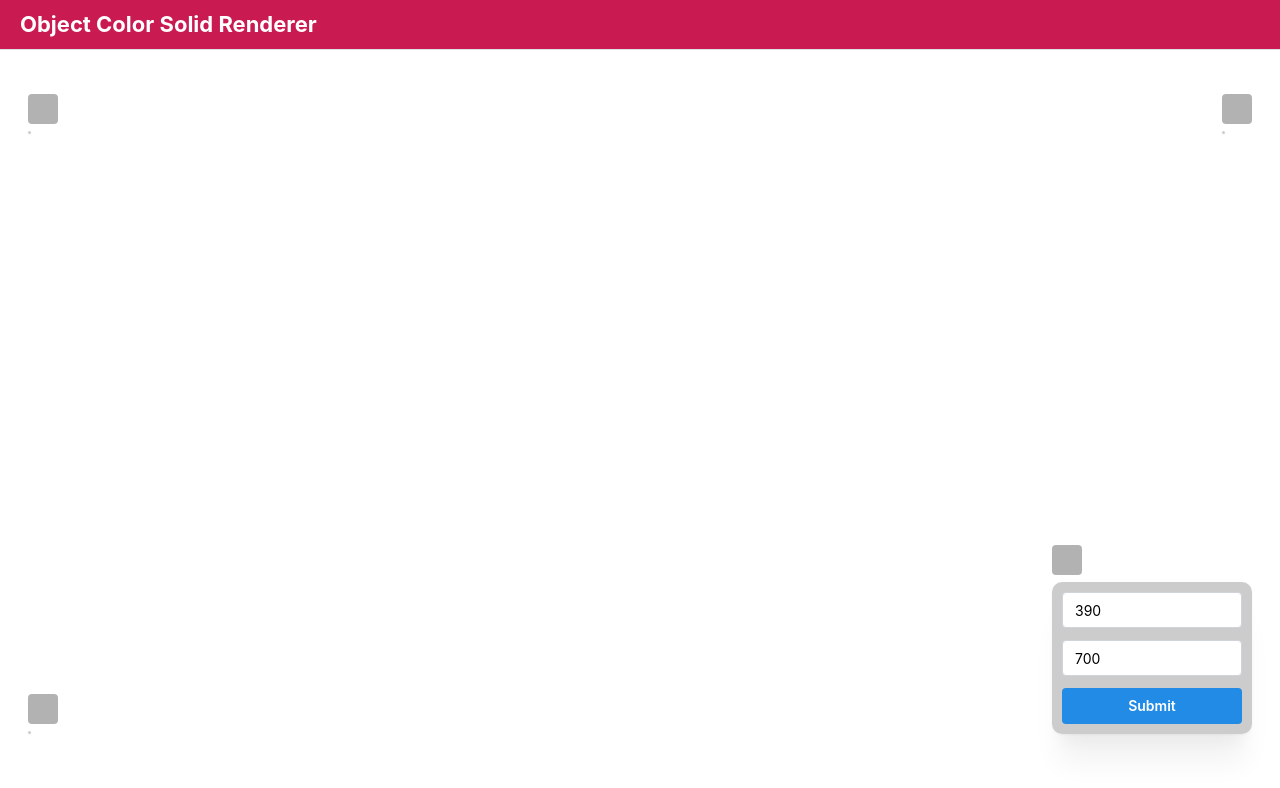
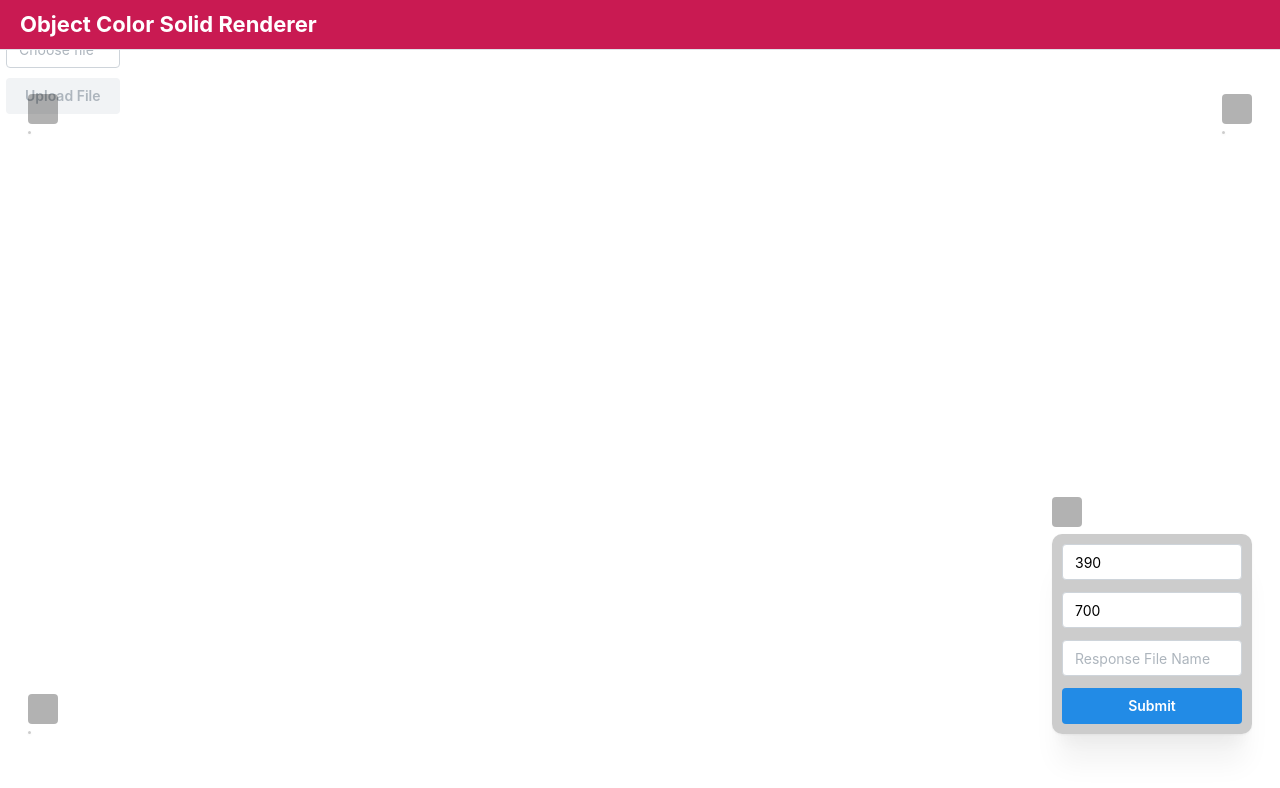
Before and after one commit to Zackoon/ObjectColorSolidRenderer, a React (Vite) app in the folder frontend/: page / in a window 1280 px wide. Both pictures are taken after a click on the button 1236 px from the left and 709 px from the top of the page. Shown: the top 788 px of the page. Built offline with nearby package versions, Linux system fonts and the light colour scheme; no server answers; some icons are missing.

Commit message:
added file upload

```diff
--- a/frontend/src/components/AppLayout.tsx
+++ b/frontend/src/components/AppLayout.tsx
@@ -1,49 +1,28 @@
-import { AppShell, Container, Grid, useMantineTheme, Text, Title, Skeleton, Stack, MantineTheme } from "@mantine/core";
+// AppLayout.tsx
+
+import { AppShell, Container, Grid, useMantineTheme, Title, Stack, MantineTheme } from "@mantine/core";
 import ObjectColorSolid from "./ObjectColorSolid";
 import SliceDisplay from "./SliceDisplay/SliceDisplay";
 import GraphDisplay from "./GraphDisplay/GraphDisplay";
 import { createContext, Dispatch, ReactNode, SetStateAction, useContext, useEffect, useState } from "react";
 import React from 'react';
 
-
-    // console.log(
-    //     fetch('/ocs/helloworld')
-    //     .then((response) => response.json())
-    //     .then((data) => console.log(data))
-    //     .catch((error) => console.error('Error:', error))
-    // );
-
-    // const params = new URLSearchParams({
-    //     start: '10',
-    //     end: '20',
-    //   });
-
-    // console.log(
-    //     fetch(`/ocs/range?${params.toString()}`)
-    //     .then((response) => response.json())
-    //     .then((data) => console.log(data))
-    //     .catch((error) => console.error('Error:', error))
-    // );
-
 const getWindowDimensions = () => {
-    const { innerWidth: width, innerHeight: height } = window
-    return {
-        width,
-        height
-    }
-}
+    const { innerWidth: width, innerHeight: height } = window;
+    return { width, height };
+};
 
 const useWindowDimensions = () => {
     const [windowDimensions, setWindowDimensions] = useState(getWindowDimensions());
     useEffect(() => {
         const handleResize = () => {
-            setWindowDimensions(getWindowDimensions())
-        }
-        window.addEventListener("resize", handleResize)
-        return () => window.removeEventListener("resize", handleResize)
-    }, [])
-    return windowDimensions
-}
+            setWindowDimensions(getWindowDimensions());
+        };
+        window.addEventListener("resize", handleResize);
+        return () => window.removeEventListener("resize", handleResize);
+    }, []);
+    return windowDimensions;
+};
 
 const OCSStyle: React.CSSProperties = {
   position: 'absolute',
@@ -55,47 +34,47 @@ const OCSStyle: React.CSSProperties = {
   justifyContent: 'center',
   alignItems: 'center',
   zIndex: 1,
-}
+};
 
-const headerStyle = (theme: MantineTheme) => {
-  return {
+const headerStyle = (theme: MantineTheme) => ({
   backgroundColor: theme.colors.myColor[7],
   color: 'white',
   display: 'flex',
   alignItems: 'center',
-  }
-}
+});
 
 type AppContextType = {
-  height: number,
-  sliceDimension: number,
-  setSliceDimension: Dispatch<SetStateAction<number>>,
+  height: number;
+  sliceDimension: number;
+  setSliceDimension: Dispatch<SetStateAction<number>>;
   conePeaks: {
-    sConePeak: number,
-    mConePeak: number,
-    lConePeak: number,
-  },
+    sConePeak: number;
+    mConePeak: number;
+    lConePeak: number;
+  };
   setConePeaks: Dispatch<SetStateAction<{
-    sConePeak: number,
-    mConePeak: number,
-    lConePeak: number,
-  }>>,
-  submitSwitch: number,
-  setSubmitSwitch: Dispatch<SetStateAction<number>>,
-  coneResponseType: string,
-  setConeResponseType: Dispatch<SetStateAction<string>>,
+    sConePeak: number;
+    mConePeak: number;
+    lConePeak: number;
+  }>>;
+  submitSwitch: number;
+  setSubmitSwitch: Dispatch<SetStateAction<number>>;
+  coneResponseType: string;
+  setConeResponseType: Dispatch<SetStateAction<string>>;
   wavelengthBounds: {
-    min: number,
-    max: number,
-  },
+    min: number;
+    max: number;
+  };
   setWavelengthBounds: Dispatch<SetStateAction<{
-    min: number,
-    max: number
-  }>>,
-}
+    min: number;
+    max: number;
+  }>>;
+  responseFileName: string; // **Added**
+  setResponseFileName: Dispatch<SetStateAction<string>>; // **Added**
+};
 
-// TODO: make the actual placeholder value rather than undefined since this may be messing with the form div in the bottom right
-export const AppContext = createContext<AppContextType | undefined>(undefined)
+// **Updated AppContext to include responseFileName**
+export const AppContext = createContext<AppContextType | undefined>(undefined);
 
 export const DEFAULT_S_PEAK = 455;
 export const DEFAULT_M_PEAK = 543;
@@ -110,13 +89,16 @@ const AppContextProvider = ({ children }: { children: ReactNode }) => {
     mConePeak: DEFAULT_M_PEAK,
     lConePeak: DEFAULT_L_PEAK
   });
-  const [coneResponseType, setConeResponseType] = useState('Human Trichromat')
-  const [submitSwitch, setSubmitSwitch] = useState(1)  // Here just to indicate whether a submission occurred
-  const { width: _width, height } = useWindowDimensions();
+  const [coneResponseType, setConeResponseType] = useState('Human Trichromat');
+  const [submitSwitch, setSubmitSwitch] = useState(1);
+  const { height } = useWindowDimensions();
   const [wavelengthBounds, setWavelengthBounds] = useState({
     min: MIN_VISIBLE_WAVELENGTH,
     max: MAX_VISIBLE_WAVELENGTH
   });
+
+  // **Initialize responseFileName state**
+  const [responseFileName, setResponseFileName] = useState<string>("");
 
   return (
     <AppContext.Provider value={{
@@ -125,15 +107,21 @@ const AppContextProvider = ({ children }: { children: ReactNode }) => {
       conePeaks, setConePeaks,
       coneResponseType, setConeResponseType,
       submitSwitch, setSubmitSwitch,
-      wavelengthBounds, setWavelengthBounds
+      wavelengthBounds, setWavelengthBounds,
+      responseFileName, // **Added**
+      setResponseFileName, // **Added**
     }}>
       {children}
     </AppContext.Provider>
-  )
+  );
+};
+
+export const useAppContext = (): AppContextType => { // **Updated to ensure non-undefined return**
+  const context = useContext(AppContext);
+  if (!context) {
+    throw new Error('useAppContext must be used within an AppProvider');
   }
-
-export const useAppContext = (): AppContextType | undefined => {
-  return useContext(AppContext);
+  return context;
 };
 
 export default function AppLayout() {
--- a/frontend/src/components/GraphDisplay/SpectraInputs.tsx
+++ b/frontend/src/components/GraphDisplay/SpectraInputs.tsx
@@ -1,27 +1,30 @@
-import { Stack, Button, TextInput} from "@mantine/core";
+// SpectraInputs.tsx
+
+import { Stack, Button, TextInput } from "@mantine/core";
 import { useState } from "react";
 import DropdownContent from "../Dropdown/DropdownContent";
 import DropdownButton from "../Dropdown/DropdownButton";
-import { DEFAULT_S_PEAK, DEFAULT_M_PEAK, DEFAULT_L_PEAK, useAppContext } from "../AppLayout";
-
-
-const boxStyle = {
-    margin: 10,
-    padding: 5,
-};
-
-
+import { useAppContext } from "../AppLayout";
 
 export default function SpectraInputs() {
   const [open, setOpen] = useState(false);
-    const { conePeaks, setConePeaks, submitSwitch, setSubmitSwitch, wavelengthBounds, setWavelengthBounds} = useAppContext()
+  const {
+    conePeaks,
+    setConePeaks,
+    submitSwitch,
+    setSubmitSwitch,
+    wavelengthBounds,
+    setWavelengthBounds,
+    responseFileName,
+    setResponseFileName, // **Using context's setter**
+  } = useAppContext();
+
   const handleConeInputChange = (event: React.ChangeEvent<HTMLInputElement>) => {
     const { name, value } = event.target;
     setConePeaks({
       ...conePeaks,
       [name]: Number(value),
     });
-
   };
 
   const handleBoundsInputChange = (event: React.ChangeEvent<HTMLInputElement>) => {
@@ -30,40 +33,46 @@ export default function SpectraInputs() {
       ...wavelengthBounds,
       [name]: Number(value),
     });
+  };
 
+  const handleResponseFileNameChange = (event: React.ChangeEvent<HTMLInputElement>) => {
+    setResponseFileName(event.target.value); // **Using context's setter**
   };
+
   const handleSubmit = (event: React.FormEvent<HTMLFormElement>) => {
     event.preventDefault(); // Prevent page reload
-        setSubmitSwitch(-1 * submitSwitch)
+    setSubmitSwitch(-1 * submitSwitch);
     console.log('Form data:', conePeaks);
-        console.log(wavelengthBounds)
+    console.log(wavelengthBounds);
+    console.log('Response File Name:', responseFileName); // **Logging context's responseFileName**
     // You can send the form data to an API or process it here
   };
 
   return (
     <div>
-            <DropdownButton open={open} setOpen={setOpen} leftDropdown={false}></DropdownButton>
+      <DropdownButton open={open} setOpen={setOpen} leftDropdown={false} />
       <DropdownContent open={open}>
         <Stack gap="m">
           <form onSubmit={handleSubmit}>
-                    {/* <TextInput
+            {/* Uncomment and update if you need Cone Peak inputs
+            <TextInput
               label="S Cone Peak"
               placeholder={String(DEFAULT_S_PEAK)}
               name="sConePeak"
               type="number"
-                        value={conePeaks[0]}
-                        onChange={handleInputChange}
-                        // required
-                        mb="sm" // margin-bottom to space out elements
+              value={conePeaks.sConePeak}
+              onChange={handleConeInputChange}
+              required
+              mb="sm"
             />
             <TextInput
               label="M Cone Peak"
               placeholder={String(DEFAULT_M_PEAK)}
               name="mConePeak"
               type="number"
-                        value={conePeaks[1]}
-                        onChange={handleInputChange}
-                        // required
+              value={conePeaks.mConePeak}
+              onChange={handleConeInputChange}
+              required
               mb="sm"
             />
             <TextInput
@@ -71,14 +80,15 @@ export default function SpectraInputs() {
               placeholder={String(DEFAULT_L_PEAK)}
               name="lConePeak"
               type="number"
-                        value={conePeaks[2]}
-                        onChange={handleInputChange}
-                        // required
+              value={conePeaks.lConePeak}
+              onChange={handleConeInputChange}
+              required
               mb="sm"
-                    /> */}
+            />
+            */}
             <TextInput
               //label="Minimum Wavelength"
-                        placeholder={"Minium Wavelength"}
+              placeholder="Minimum Wavelength"
               name="min"
               type="number"
               value={wavelengthBounds.min}
@@ -88,11 +98,20 @@ export default function SpectraInputs() {
             />
             <TextInput
               //label="Maximum Wavelength"
-                        placeholder={"Maximum Wavelength"}
+              placeholder="Maximum Wavelength"
               name="max"
               type="number"
               value={wavelengthBounds.max}
               onChange={handleBoundsInputChange}
+              required
+              mb="sm"
+            />
+            <TextInput
+              placeholder="Response File Name"
+              name="responseFileName"
+              type="text"
+              value={responseFileName} // **Using context's value**
+              onChange={handleResponseFileNameChange}
               required
               mb="sm"
             />
@@ -103,5 +122,5 @@ export default function SpectraInputs() {
         </Stack>
       </DropdownContent>
     </div>
-    )
+  );
 }
--- a/frontend/src/components/ObjectColorSolid.tsx
+++ b/frontend/src/components/ObjectColorSolid.tsx
@@ -3,11 +3,12 @@ import { Canvas, useFrame, extend, useThree } from '@react-three/fiber';
 import { OrbitControls, shaderMaterial } from '@react-three/drei';
 import * as THREE from 'three';
 import { useAppContext } from './AppLayout';
+import { Button, FileInput } from '@mantine/core';
 
 const CustomShaderMaterial = shaderMaterial(
-  { col: new THREE.Color(0xff00ff) }, // Default color
-  '', // Placeholder for dynamic vertex shader
-  ''  // Placeholder for dynamic fragment shader
+  { col: new THREE.Color(0xff00ff) },
+  '',
+  ''
 );
 
 extend({ CustomShaderMaterial });
@@ -16,15 +17,12 @@ function CustomMesh({ geometry, vertexShader, fragmentShader }) {
   const meshRef = useRef();
   const { clock } = useThree();
 
-  // Create custom material and apply the shaders
   const material = new CustomShaderMaterial();
   material.vertexShader = vertexShader;
   material.fragmentShader = fragmentShader;
 
   useFrame(() => {
     if (meshRef.current) {
-      // Animate color over time
-      //meshRef.current.rotation.y += 0.01;
       material.uniforms.col.value.setHSL(clock.getElapsedTime() % 1, 1, 0.5);
     }
   });
@@ -41,36 +39,25 @@ type OcsData = {
 export default function ObjectColorSolid() {
   const [ocsData, setOcsData] = useState<OcsData>({geometry: new THREE.BufferGeometry(), vertexShader: '', fragmentShader: ''});
   const { conePeaks, setConePeaks, submitSwitch, setSubmitSwitch, wavelengthBounds, setWavelengthBounds } = useAppContext();
-
-
-    // console.log(
-    //     fetch(`/ocs/range?${params.toString()}`)
-    //     .then((response) => response.json())
-    //     .then((data) => console.log(data))
-    //     .catch((error) => console.error('Error:', error))
-    // );
+  const [file, setFile] = useState<File | null>(null);
 
   useEffect(() => {
-    // Create search params
     const params = new URLSearchParams({
-      minWavelength: wavelengthBounds.min,
-      maxWavelength: wavelengthBounds.max,
+      minWavelength: wavelengthBounds.min.toString(),
+      maxWavelength: wavelengthBounds.max.toString(),
     });
 
-    // Fetch 3D model data from Flask backend
-    fetch(`http://localhost:5000/get_ocs_data?${params.toString()}`) // change to get_teapot_data for teapot
+    fetch(`http://localhost:5000/get_ocs_data?${params.toString()}`)
       .then(response => {
         if (!response.ok) throw new Error('Failed to fetch data');
         return response.json();
       })
       .then(data => {
-
         const geometry = new THREE.BufferGeometry();
         geometry.setAttribute('position', new THREE.Float32BufferAttribute(data.vertices.flat(), 3));
         geometry.setAttribute('normal', new THREE.Float32BufferAttribute(data.normals.flat(), 3));
         geometry.setAttribute('color', new THREE.Float32BufferAttribute(data.colors.flat(), 3));
         geometry.setIndex(data.indices.flat());
-
         geometry.translate(-0.5, -0.5, -0.5);
 
         setOcsData({
@@ -80,10 +67,49 @@ export default function ObjectColorSolid() {
         });
       })
       .catch(error => console.error('Error fetching data:', error));
-  }, [submitSwitch]);
+  }, [submitSwitch, wavelengthBounds]);
+
+  const handleFileUpload = async () => {
+    if (!file) {
+      console.error('No file selected');
+      return;
+    }
+
+    const formData = new FormData();
+    formData.append('file', file);
+
+    try {
+      const response = await fetch('http://localhost:5000/upload_file', {
+        method: 'POST',
+        body: formData,
+      });
+
+      if (!response.ok) {
+        throw new Error('File upload failed');
+      }
+
+      const result = await response.json();
+      console.log('File uploaded successfully:', result);
+      // Trigger a re-render or update of the OCS here if needed
+      setSubmitSwitch(prev => prev + 1);
+    } catch (error) {
+      console.error('Error uploading file:', error);
+    }
+  };
 
   return (
-    <div style={{ width: '100%', height: '100%' }}>
+    <div style={{ width: '100%', height: '100%', position: 'relative' }}>
+      <div style={{ position: 'absolute', top: 10, left: 10, zIndex: 10 }}>
+        <FileInput
+          placeholder="Choose file"
+          onChange={setFile}
+          accept=".txt,.csv"
+          style={{ marginBottom: '10px' }}
+        />
+        <Button onClick={handleFileUpload} disabled={!file}>
+          Upload File
+        </Button>
+      </div>
       <Canvas camera={{ position: [0.43, 0.3, 0.4], fov: 60 }}>
         {ocsData && (
           <CustomMesh
```
Also changed, not shown: 2 other files (tests, documents, lock files or other folders). Lines whose indentation alone changed are shown as unchanged.
